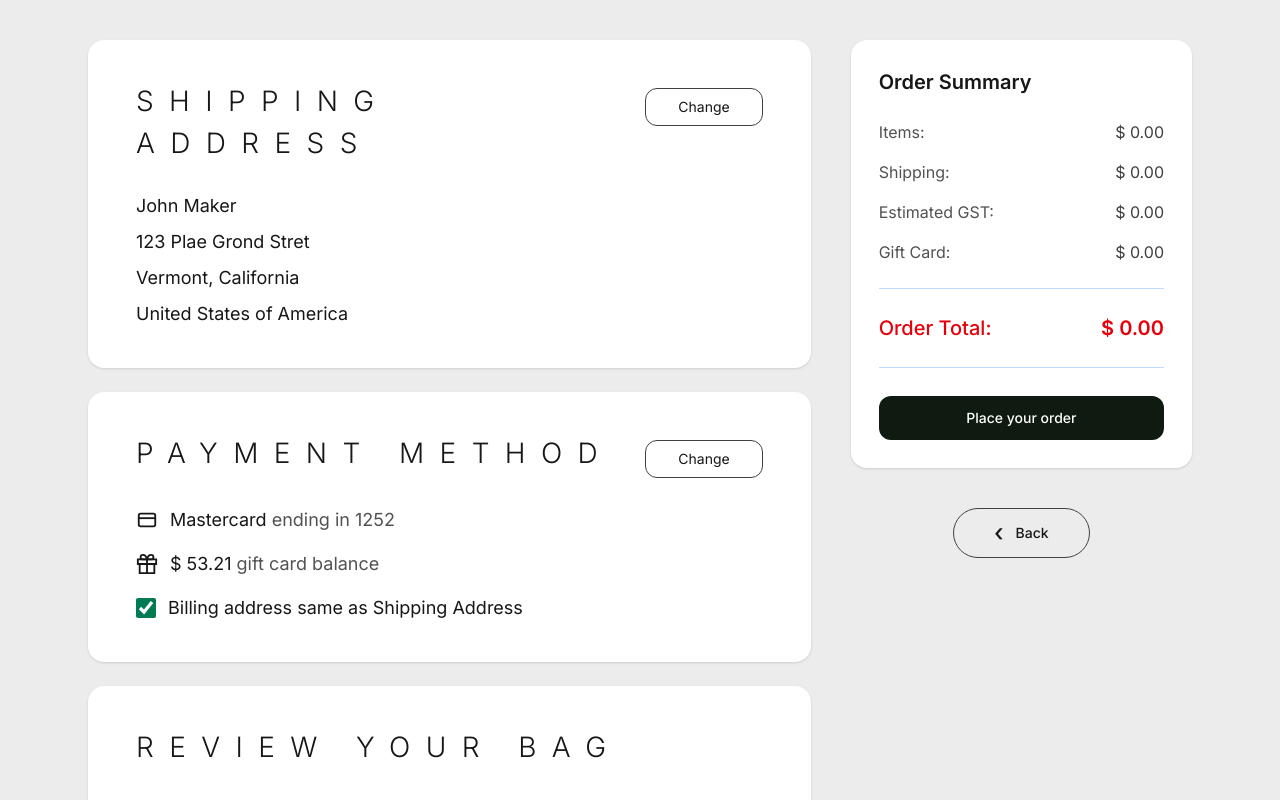
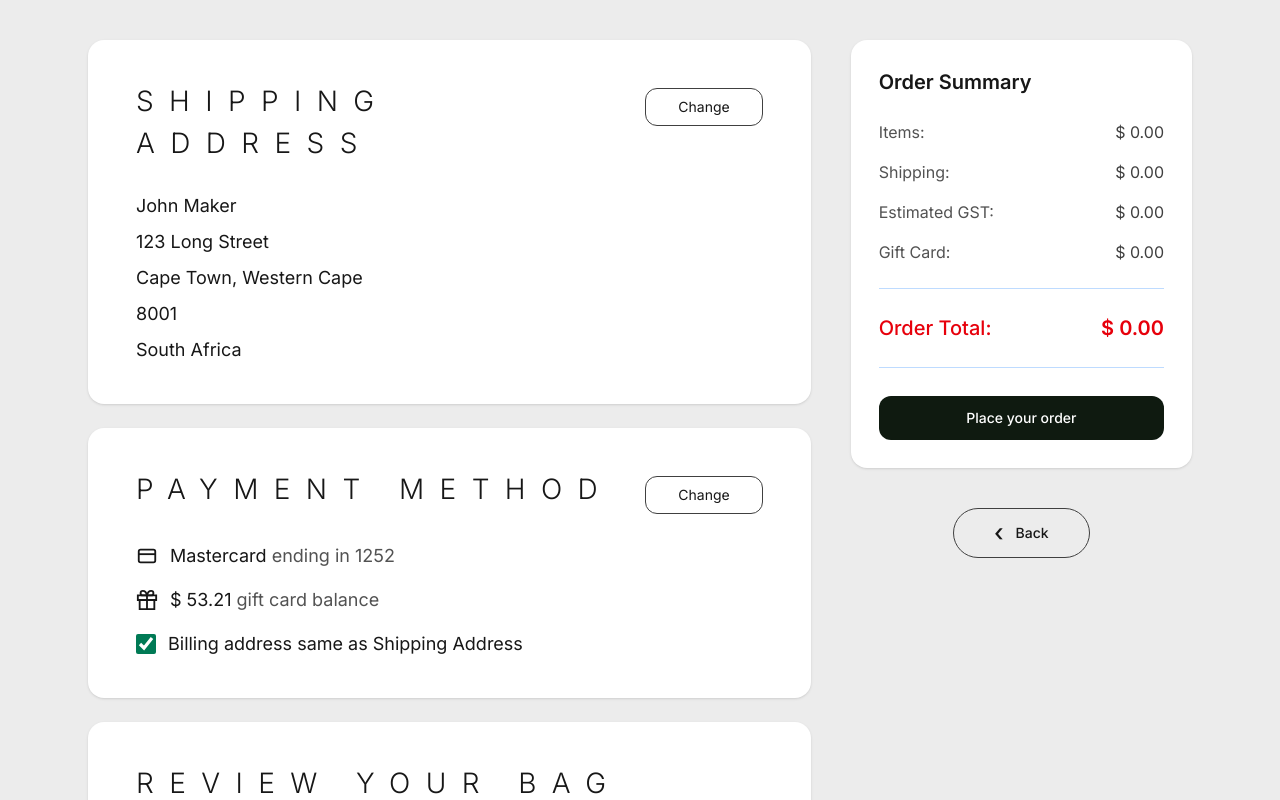
Before and after one commit to NatalieVinyu/E-commerce-Website, a React (Vite) app: page /checkout in a window 1280 px wide. Shown: the top 800 px of the page. Built offline with nearby package versions, Linux system fonts and the light colour scheme.

Commit message:
updated info in cart

```diff
--- a/src/pages/Checkout.jsx
+++ b/src/pages/Checkout.jsx
@@ -128,9 +128,10 @@ export default function Checkout() {
 
               <div className="mt-7 space-y-2 text-lg text-neutral-900">
                 <p>John Maker</p>
-                <p>123 Plae Grond Stret</p>
-                <p>Vermont, California</p>
-                <p>United States of America</p>
+                <p>123 Long Street</p>
+                <p>Cape Town, Western Cape</p>
+                <p>8001</p>
+                <p>South Africa</p>
               </div>
             </section>
 
```
Also changed, not shown: src/pages/Checkout.backup.jsx (renamed from src/pages/Checkout-backuo.jsx).
